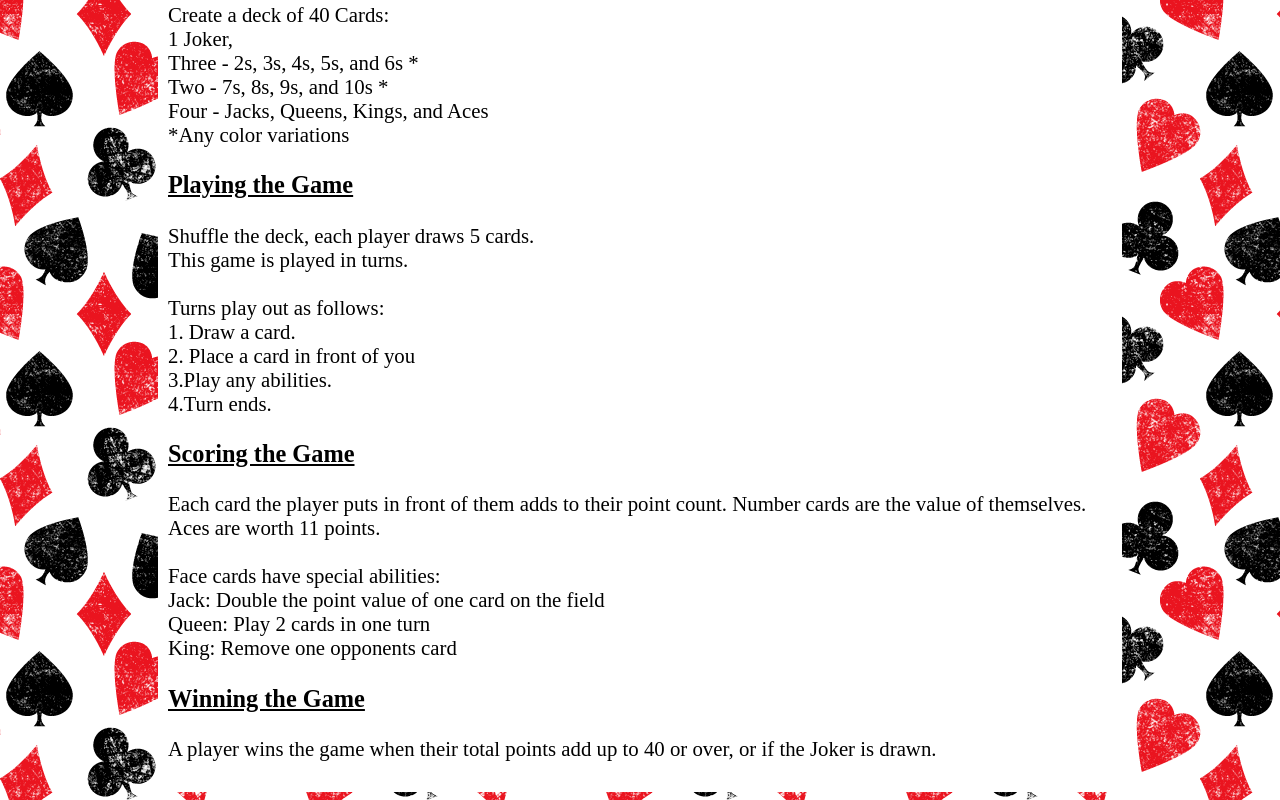
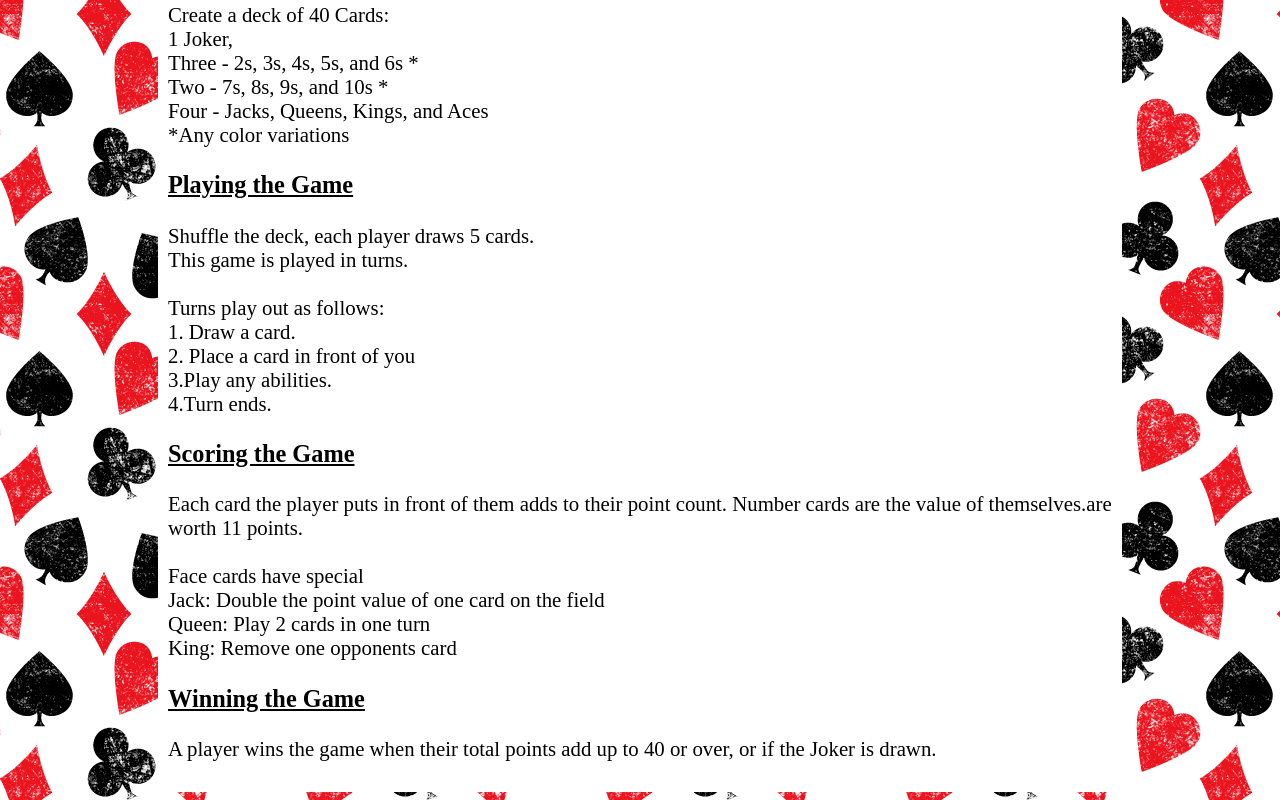
Before and after one commit to calfian/ChrisAlfian-website, a plain HTML site: page card.html in a window 1280 px wide. Shown: the part 618-1418 px from the top of the page. Drawn offline with Linux system fonts and the light colour scheme; a web font is replaced by a local one.

Commit message:
Update card.html

```diff
--- a/card.html
+++ b/card.html
@@ -46,8 +46,8 @@
 <br>4.Turn ends.</p>
 
 <h3>Scoring the Game</h3>
-<p>Each card the player puts in front of them adds to their point count. Number cards are the value of themselves. Aces are worth 11 points.
-<br><br>Face cards have special abilities:
+<p>Each card the player puts in front of them adds to their point count. Number cards are the value of themselves.are worth 11 points.
+<br><br>Face cards have special
 <br>Jack: Double the point value of one card on the field
 <br>Queen: Play 2 cards in one turn
 <br>King: Remove one opponents card</p>
```
